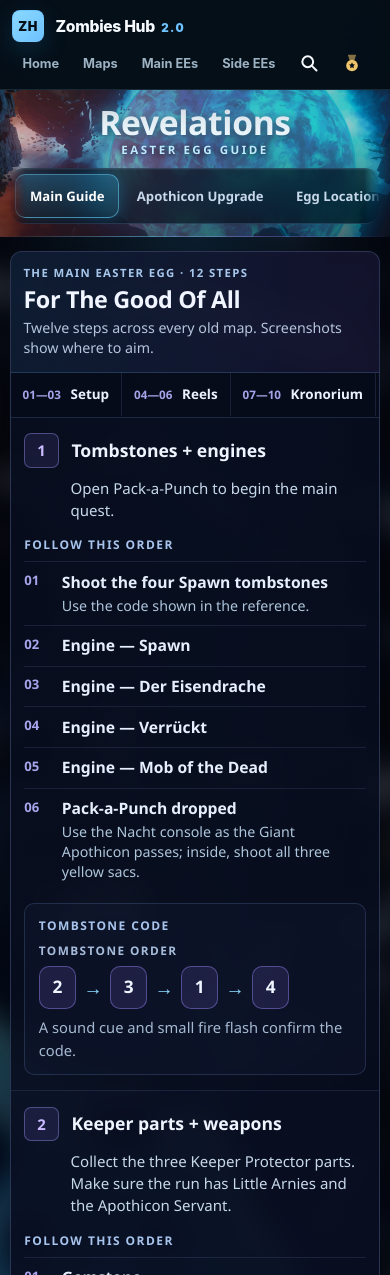
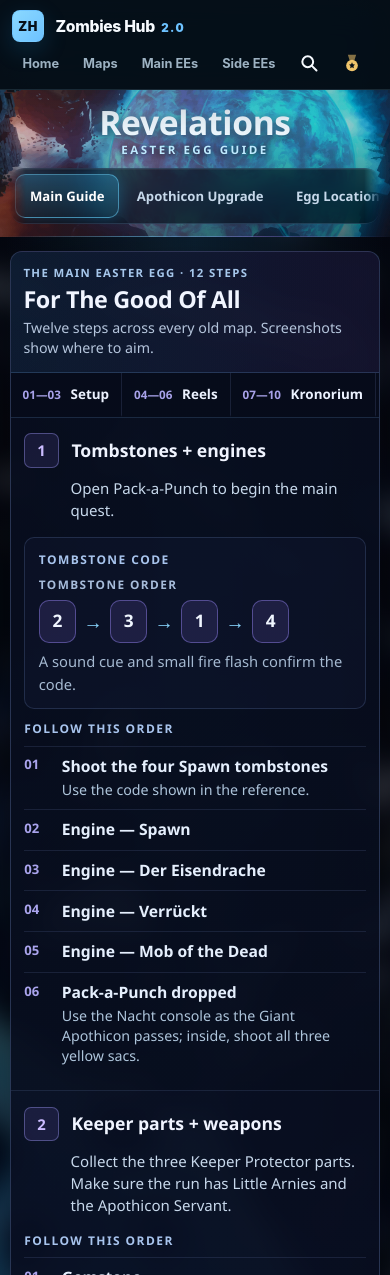
Before and after one commit to PHTMGatt/Zombies-Hub-2.0, a React (Vite) app: page /maps/revelations in a window 390 px wide. Shown: the top 1275 px of the page. Built offline with nearby package versions, Linux system fonts and the light colour scheme.

Commit message:
fix(revelations): place tombstone code before actions on narrow screens

```diff
--- a/maps/revelations/src/styles/MainGuide.css
+++ b/maps/revelations/src/styles/MainGuide.css
@@ -240,6 +240,9 @@
   .revelations-module .rev-guide .guide-seq__runbook-grid {
     grid-template-columns: minmax(0, 1fr);
   }
+  /* At phone/tablet widths, show the tombstone code before asking players to use it. */
+  .revelations-module .rev-guide #engines .guide-seq__reference-block { grid-row: 1; }
+  .revelations-module .rev-guide #engines .guide-seq__action-block { grid-row: 2; }
 }
 @media (max-width: 620px) {
   .revelations-module .rev-main-guide { padding-top: 0.45rem; }
```
